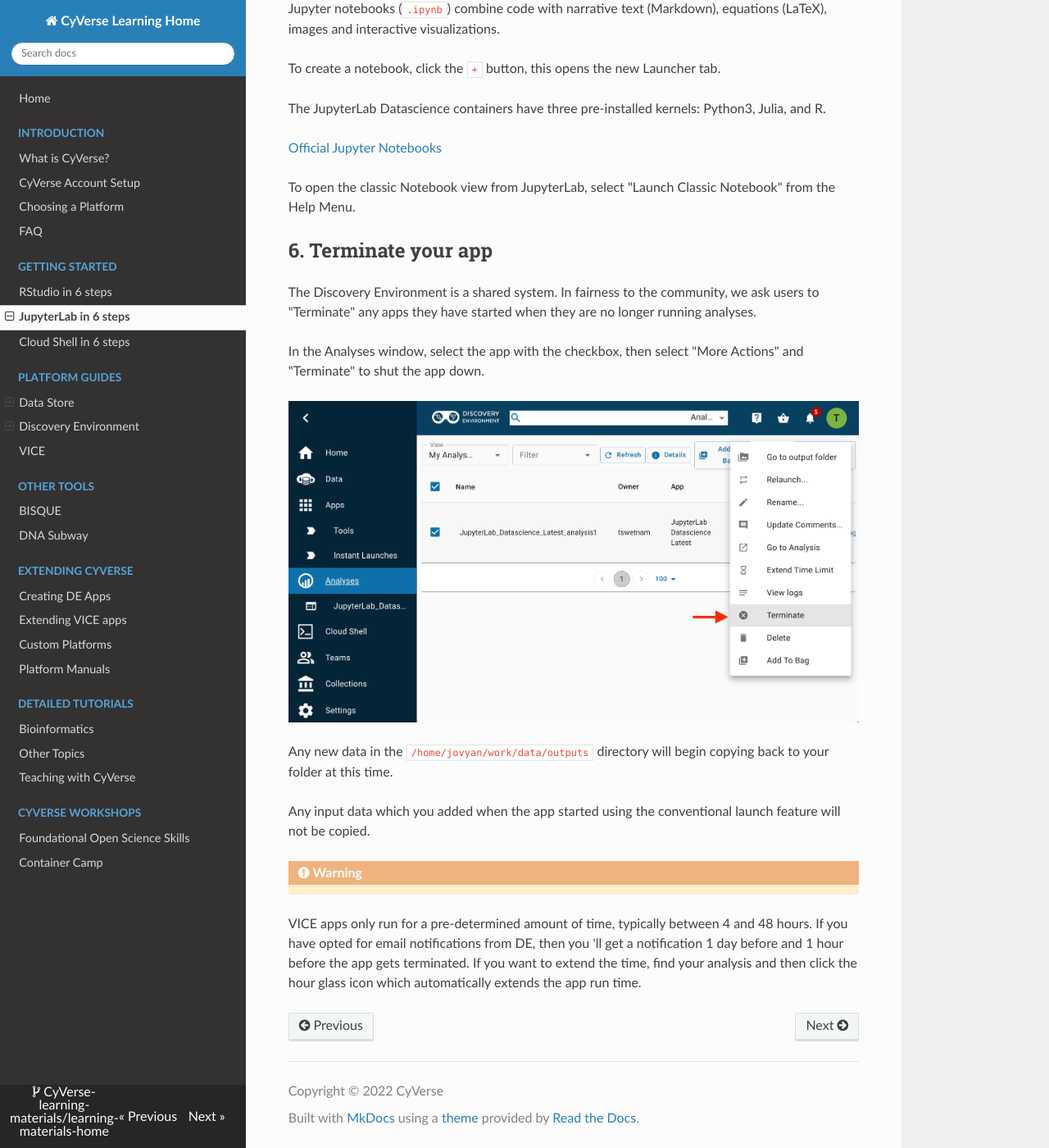
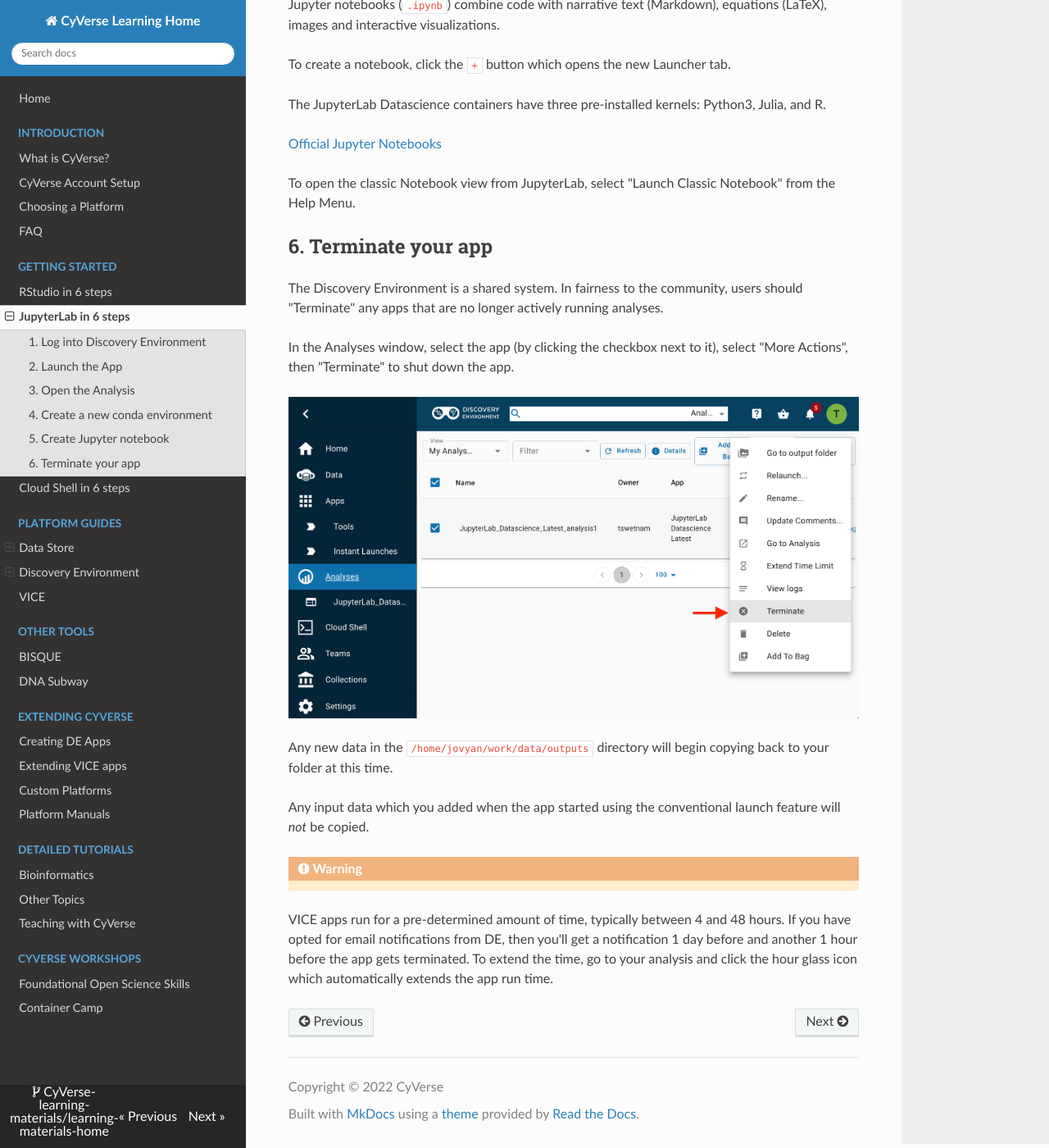
Before and after one commit to CyVerse-learning-materials/learning-materials-home, an MkDocs documentation site: the page built from docs/vice/quick-jupyter.md, in a window 1280 px wide and 1400 px high, scrolled down 3798 px. Shown: the whole window at 82% size. Built offline with MkDocs 1.6.1, drawn with Linux system fonts in a browser that asks for light colours; nearby versions of some CDN libraries; some of the changed text lies outside the part shown.

Commit message:
Minor word, punctuation, format changes

```diff
--- a/docs/vice/quick-jupyter.md
+++ b/docs/vice/quick-jupyter.md
@@ -1,10 +1,10 @@
-# Jupyter Lab Datascience
+# Jupyter Lab in 6 Steps
 
-# 1. Log into Discovery Environment
+## 1. Log into Discovery Environment
 
-Log into <https://de.cyverse.org>
+Log into <https://de.cyverse.org>.
 
-If you have not yet created an account, go to the [User Portal](https://user.cyverse.org) and sign up.
+If you have not yet created an account, go to the [User Portal](https://user.cyverse.org) to sign up.
 
 ## 2. Launch the App
 
@@ -12,9 +12,9 @@
 
   [jupyter_1]: https://github.com/CyVerse-learning-materials/learning-materials-home/raw/mkdocs/assets/de/jupyter_1.png
 
-Click on the **Apps** grid icon
+Click on the **Apps** grid icon.
 
-[Jupyter Lab Datascience](https://de.cyverse.org/apps/de/cc77b788-bc45-11eb-9934-008cfa5ae621/launch) is in "Featured Apps"
+[Jupyter Lab Datascience](https://de.cyverse.org/apps/de/cc77b788-bc45-11eb-9934-008cfa5ae621/launch) is in "Featured Apps".
 
 [Instant Launches](https://de.cyverse.org/instantlaunches) start Apps immediately when clicked.
 
@@ -36,7 +36,7 @@
 
   [jupyter_4]: https://github.com/CyVerse-learning-materials/learning-materials-home/raw/mkdocs/assets/de/jupyter_4.png
 
-Once the app is ready, it will transition to the user interface
+Once the app is ready, it will transition to the user interface.
 
 [![jupyter_5]][jupyter_5]
 
@@ -51,7 +51,7 @@
 
 !!! Note
 
-  Normal wait times for a featured VICE App are less than 2 minutes.
+  Normal wait time for a featured VICE App to launch is less than 2 minutes.
   If you're experiencing a significantly longer wait, consider terminating the Analysis and starting a new one.
 
 ## 4. Create a new `conda` environment
@@ -84,7 +84,7 @@
 
 Jupyter notebooks (`.ipynb`) combine code with narrative text (Markdown), equations (LaTeX), images and interactive visualizations.
 
-To create a notebook, click the `+` button, this opens the new Launcher tab.
+To create a notebook, click the `+` button which opens the new Launcher tab.
 
 The JupyterLab Datascience containers have three pre-installed kernels: Python3, Julia, and R.
 
@@ -94,10 +94,10 @@
 
 ## 6. Terminate your app
 
-The Discovery Environment is a shared system. In fairness to the community, we ask users to "Terminate" any apps they have started when
-they are no longer running analyses.
+The Discovery Environment is a shared system. In fairness to the community, users should "Terminate" any apps that
+are no longer actively running analyses.
 
-In the Analyses window, select the app with the checkbox, then select "More Actions" and "Terminate" to shut the app down.
+In the Analyses window, select the app (by clicking the checkbox next to it), select "More Actions", then "Terminate" to shut down the app.
 
 [![jupyter_7]][jupyter_7]
 
@@ -107,10 +107,10 @@
 
 Any new data in the `/home/jovyan/work/data/outputs` directory will begin copying back to your folder at this time.
 
-Any input data which you added when the app started using the conventional launch feature will not be copied.
+Any input data which you added when the app started using the conventional launch feature will *not* be copied.
 
 !!! Warning
 
-  VICE apps only run for a pre-determined amount of time, typically between 4 and 48 hours.
-  If you have opted for email notifications from DE, then you 'll get a notification 1 day before and 1 hour before the app gets terminated.
-  If you want to extend the time, find your analysis and then click the hour glass icon which automatically extends the app run time.
+  VICE apps run for a pre-determined amount of time, typically between 4 and 48 hours.
+  If you have opted for email notifications from DE, then you'll get a notification 1 day before and another 1 hour before the app gets terminated.
+ To extend the time, go to your analysis and click the hour glass icon which automatically extends the app run time.
```
Also changed, not shown: other parts of docs/vice/quick-jupyter.md (+1 -1 lines).
